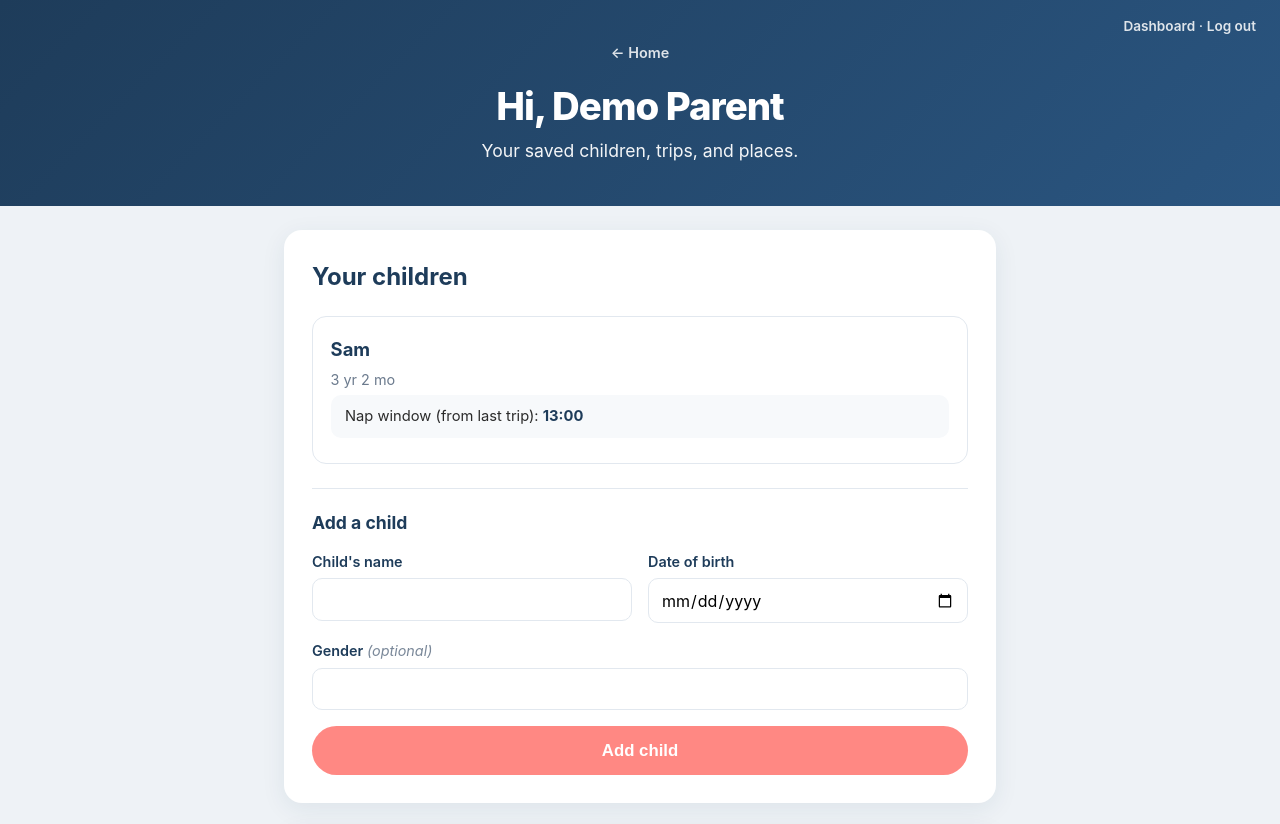
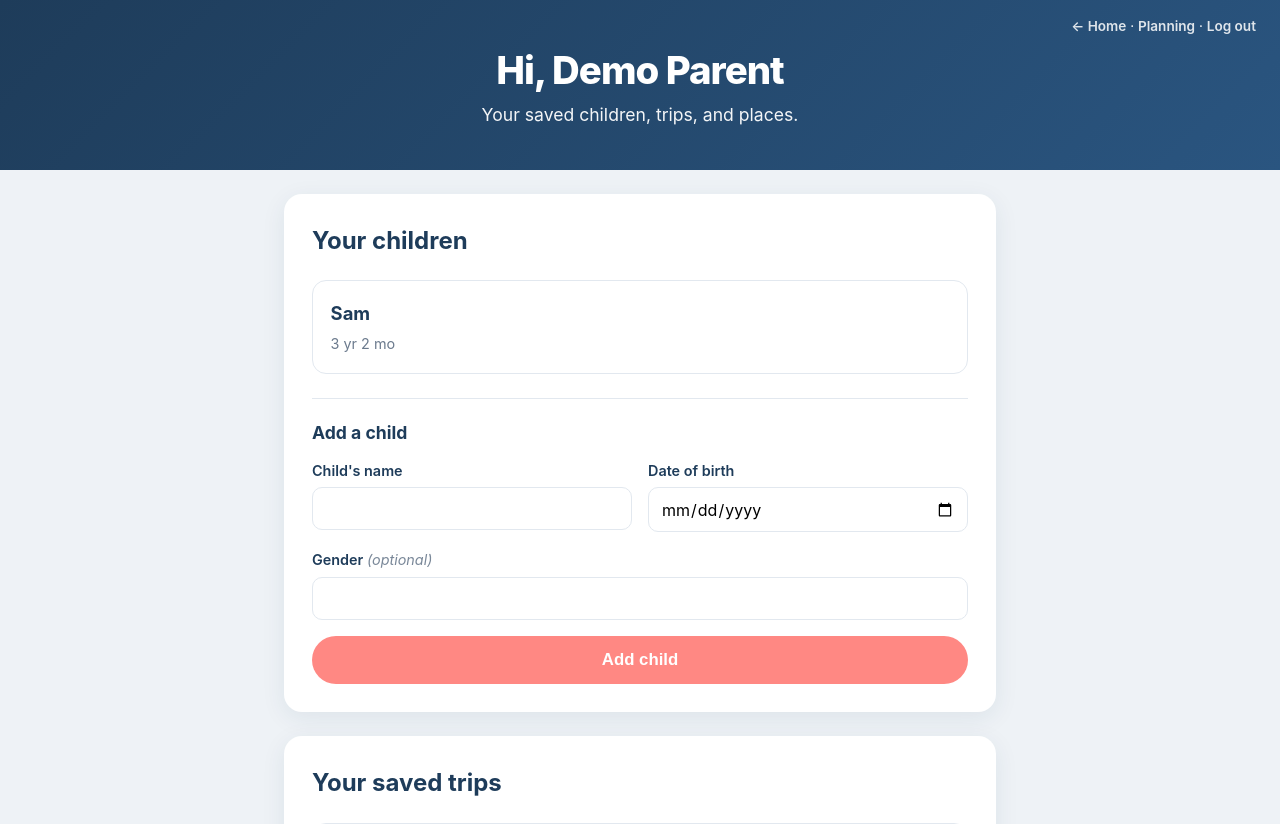
Before and after one commit to yingyulam/travel-with-tots, a Flask app: page /dashboard in a window 1280 px wide. Shown: the top 824 px of the page. Run offline with Flask 3, Linux system fonts and the light colour scheme; the visitor is signed in with stand-in values (Sample User, id 1); data comes from the database, SQL or seed files in the repository.

Commit message:
Remove nap information from the dashboard; Add links to the landing page from dashboard

```diff
--- a/app.py
+++ b/app.py
@@ -216,21 +216,14 @@ def dashboard():
     trips = get_trips_for_parent(parent["id"])
     places = get_logged_venues_for_parent(parent["id"])
 
-    latest_trip_by_child = {}
-    for trip_row in trips:  # newest first, so the first hit per child sticks
-        latest_trip_by_child.setdefault(trip_row["child_id"], trip_row)
-
     child_profiles = []
     for child in children:
         years, months = compute_age(child["date_of_birth"])
-        latest_trip = latest_trip_by_child.get(child["id"])
         child_profiles.append({
             "id": child["id"],
             "name": child["name"],
             "age_years": years,
             "age_months": months,
-            "nap_1": latest_trip["nap_1"] if latest_trip else None,
-            "nap_2": latest_trip["nap_2"] if latest_trip else None,
         })
 
     return render_template(
--- a/static/style.css
+++ b/static/style.css
@@ -326,18 +326,6 @@ textarea:focus {
   padding: 0.35rem 0.9rem;
   font-size: 0.9rem;
   margin: 0.5rem 0;
-}
-
-.nap-notes {
-  background: var(--surface);
-  border-radius: 10px;
-  padding: 0.6rem 0.9rem;
-  font-size: 0.92rem;
-  margin: 0.25rem 0 0.5rem;
-}
-
-.nap-notes strong {
-  color: var(--navy);
 }
 
 .help-btn {
--- a/templates/base.html
+++ b/templates/base.html
@@ -7,15 +7,22 @@
   <link rel="stylesheet" href="{{ url_for('static', filename='style.css') }}">
 </head>
 <body>
+  {% set is_dashboard = request.endpoint == 'dashboard' %}
   <header class="masthead">
     <div class="auth-status">
       {% if current_parent %}
-      <a href="{{ url_for('dashboard') }}">Dashboard</a> · <a href="{{ url_for('logout') }}">Log out</a>
+      {% if is_dashboard %}
+      <a href="{{ url_for('home') }}">← Home</a> · <a href="{{ url_for('plan') }}">Planning</a> · <a href="{{ url_for('logout') }}">Log out</a>
+      {% else %}
+      <a href="{{ url_for('dashboard') }}">Dashboard</a> · <a href="{{ url_for('plan') }}">Planning</a> · <a href="{{ url_for('logout') }}">Log out</a>
+      {% endif %}
       {% else %}
       <a href="{{ url_for('login') }}">Log in</a> · <a href="{{ url_for('signup') }}">Sign up</a>
       {% endif %}
     </div>
+    {% if not is_dashboard %}
     <a class="home-link" href="{{ url_for('home') }}">← Home</a>
+    {% endif %}
     <h1 class="app-name">{% block heading %}Travel with Tots{% endblock %}</h1>
     <p class="tagline">{% block tagline %}{% endblock %}</p>
   </header>
--- a/templates/dashboard.html
+++ b/templates/dashboard.html
@@ -12,13 +12,6 @@
     <div class="plan-option">
       <h3 class="plan-option-title">{{ child.name }}</h3>
       <p class="meta">{{ child.age_years }} yr {{ child.age_months }} mo</p>
-      {% if child.nap_1 or child.nap_2 %}
-      <p class="nap-notes">Nap window (from last trip):
-        <strong>{{ child.nap_1 or '—' }}{% if child.nap_2 %} / {{ child.nap_2 }}{% endif %}</strong>
-      </p>
-      {% else %}
-      <p class="empty-plan">Nap window: not logged yet.</p>
-      {% endif %}
     </div>
     {% endfor %}
   </div>
```
